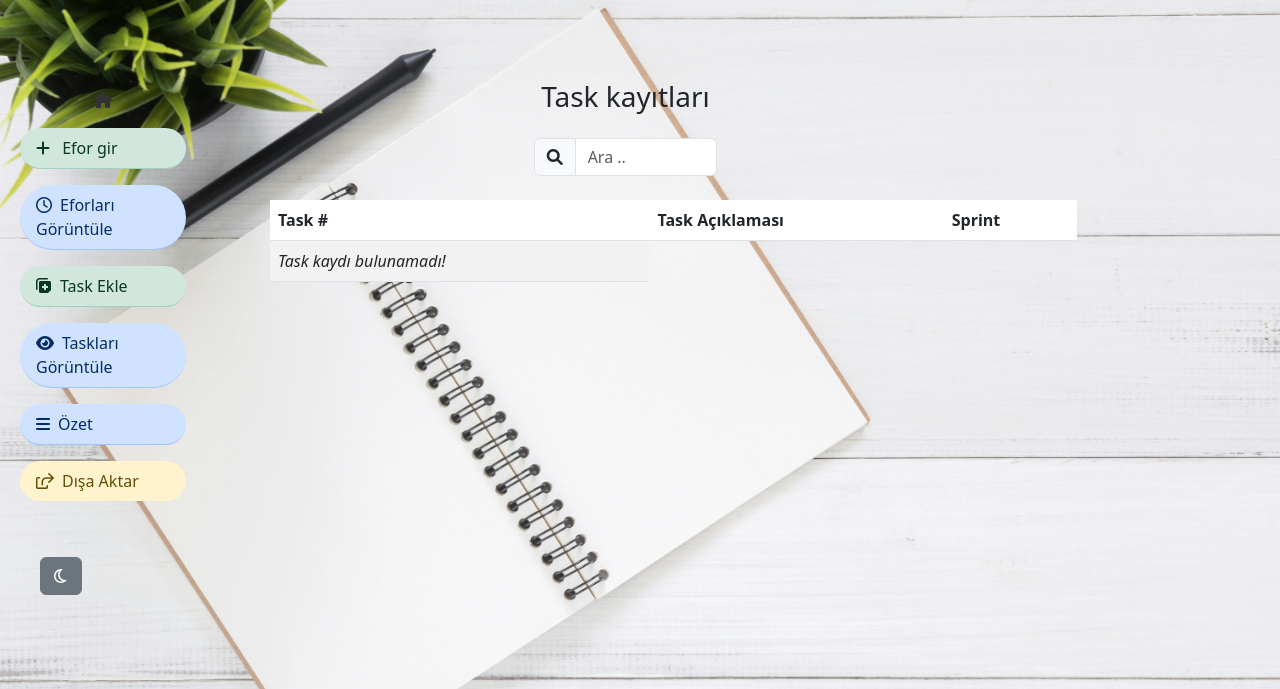
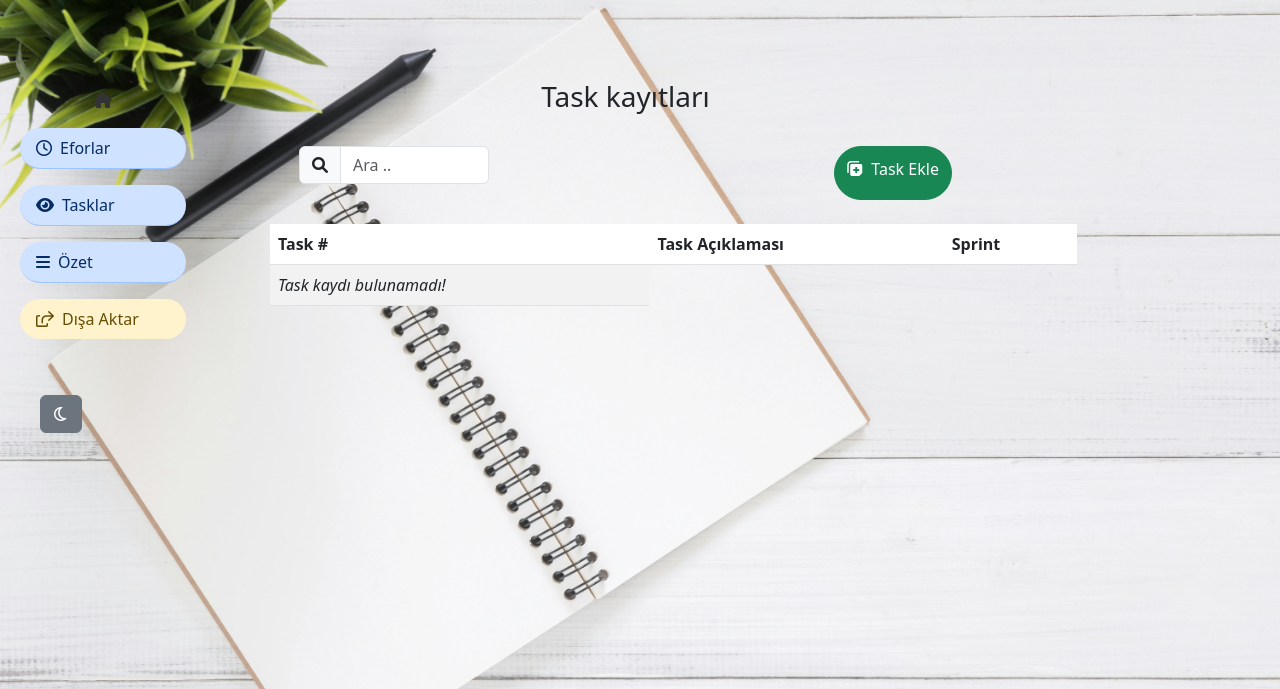
Before and after one commit to visualizeMath/Daily-Effort-Log, a Flask app: page /show_pdas_items in a window 1280 px wide. Shown: the top 689 px of the page. Run offline with Flask 3, Linux system fonts and the light colour scheme; data that the repository does not hold is empty; some libraries are stand-ins or nearby versions.

Commit message:
enhancement of UI elements for task management

```diff
--- a/app.py
+++ b/app.py
@@ -530,7 +530,7 @@ def get_sprints_with_active_tasks():
     conn= sqlite3.connect(db_path)
     cursor =conn.cursor()
 
-    cursor.execute('select max( distinct bagli_sprint) from pdas where bagli_sprint<=10')
+    cursor.execute('select max( bagli_sprint) from pdas where pdas_task_id BETWEEN 4114 and 5000')
     available_sprints= cursor.fetchall()
     conn.close()
 
--- a/templates/base.html
+++ b/templates/base.html
@@ -141,18 +141,18 @@
                     <div class="container d-flex justify-content-center">
                         <a href="{{ url_for('index') }}" id="main-home-icon" class="mt-2 mb-2"><i class="fas fa-home"></i></a>
                     </div>
-                    <a href="{{ url_for('enter_log') }}" class="list-group-item list-group-item-success list-group-item-action mt-2 mb-2 rounded-pill">
-                        <i class="fa-solid fa-plus me-2"></i> Efor gir</a>
+                    <!-- <a href="{{ url_for('enter_log') }}" class="list-group-item list-group-item-success list-group-item-action mt-2 mb-2 rounded-pill">
+                        <i class="fa-solid fa-plus me-2"></i> Efor gir</a> -->
 
                     <a href="{{ url_for('show_logs') }}" class="list-group-item list-group-item-action list-group-item-primary mt-2 mb-2 rounded-pill">
-                        <i class="fa-regular fa-clock me-2"></i>Eforları Görüntüle
+                        <i class="fa-regular fa-clock me-2"></i>Eforlar
                     </a>
 
-                    <a href="{{ url_for('create_pdas_item')}}" class="list-group-item list-group-item-success list-group-item-action mt-2 mb-2 rounded-pill">
-                        <i class="fa-solid fa-notes-medical me-2"></i>Task Ekle</a>
+                    <!-- <a href="{{ url_for('create_pdas_item')}}" class="list-group-item list-group-item-success list-group-item-action mt-2 mb-2 rounded-pill">
+                        <i class="fa-solid fa-notes-medical me-2"></i>Task Ekle</a> -->
 
                     <a href="{{ url_for('show_pdas_items') }}" class="list-group-item list-group-item-action list-group-item-primary mt-2 mb-2 rounded-pill">
-                        <i class="fa-solid fa-eye me-2"></i>Taskları Görüntüle</a>
+                        <i class="fa-solid fa-eye me-2"></i>Tasklar</a>
 
                     <a href="{{ url_for('summary') }}" class="list-group-item list-group-item-action list-group-item-primary mt-2 mb-2 rounded-pill">
                         <i class="fa-solid fa-bars me-2"></i>Özet</a>
--- a/templates/show_logs.html
+++ b/templates/show_logs.html
@@ -40,11 +40,16 @@
                             <i class="fa-solid fa-magnifying-glass"></i>
                         </span>
                         <input type="text" class="form-control" id="searchInput" placeholder="Ara .." aria-label="Search" autocomplete="off">
+
                     </div>
                 </div>
             </div>
             <div class="col-md-2 mb-3 d-flex justify-content-end" id="3" style="opacity: 0.9;">
                 <span class="badge bg-warning rounded-pill text-dark fs-6" id="total_hours"  data-bs-toggle="tooltip" data-bs-placement="left"  data-bs-html="true" title="<b>Filtrelenen kayıtların toplam eforu (saat) </b>"></span>
+            </div>
+            <div class="col-md-3 mb-3 d-flex justify-content-end" id="4">
+                <a href="/enter_log" class="btn btn-success rounded-pill"> <i class="fa-solid fa-plus me-2"></i>Efor Ekle</a>
+
             </div>
         </div>
 
--- a/templates/show_pdas.html
+++ b/templates/show_pdas.html
@@ -4,6 +4,8 @@
 <div class="container d-flex justify-content-center mt-2 mb-3">
     <h3>Task kayıtları</h3>
 </div>
+<div class="row">
+
     <div class="container d-flex justify-content-center col-md-3 mt-2 mb-1">
         <div class="input-group mb-3">
             <span class="input-group-text">
@@ -12,6 +14,13 @@
             <input type="text" class="form-control" id="searchInput" placeholder="Ara .." aria-label="Search" autocomplete="off">
         </div>
     </div>
+
+    <div class="container d-flex justify-content-end col-md-4 mt-2 mb-1">
+        <a href="{{ url_for('create_pdas_item') }}" class="btn btn-success rounded-pill"><i class="fa-solid fa-notes-medical me-2 mt-2"></i>Task Ekle</a>
+    </div>
+</div>
+
+
 <div class="container d-flex ms-5 mt-2">
     {% if not logs  %}
     <table class="table table-striped">
```
Lines whose indentation alone changed are shown as unchanged.
